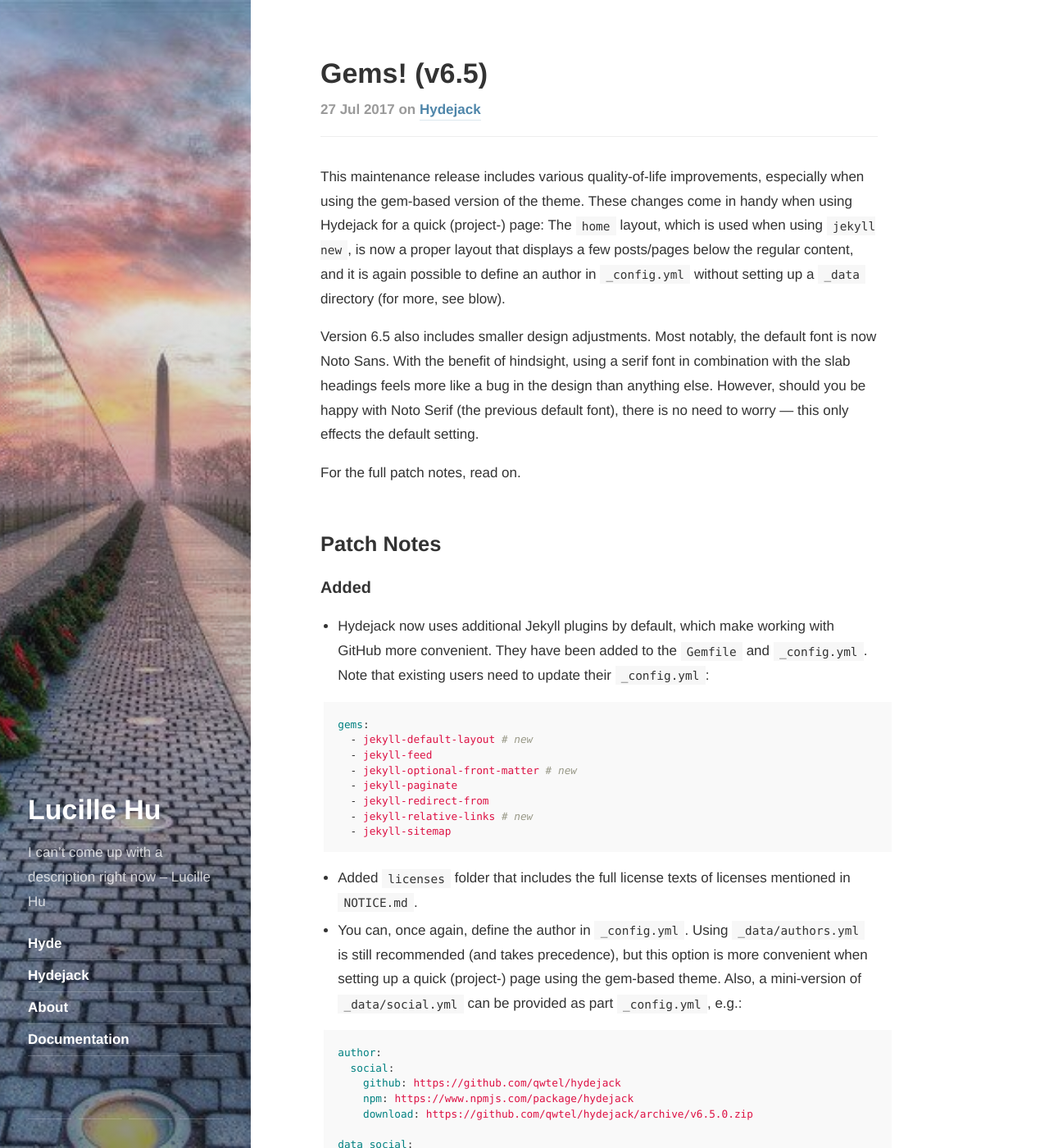
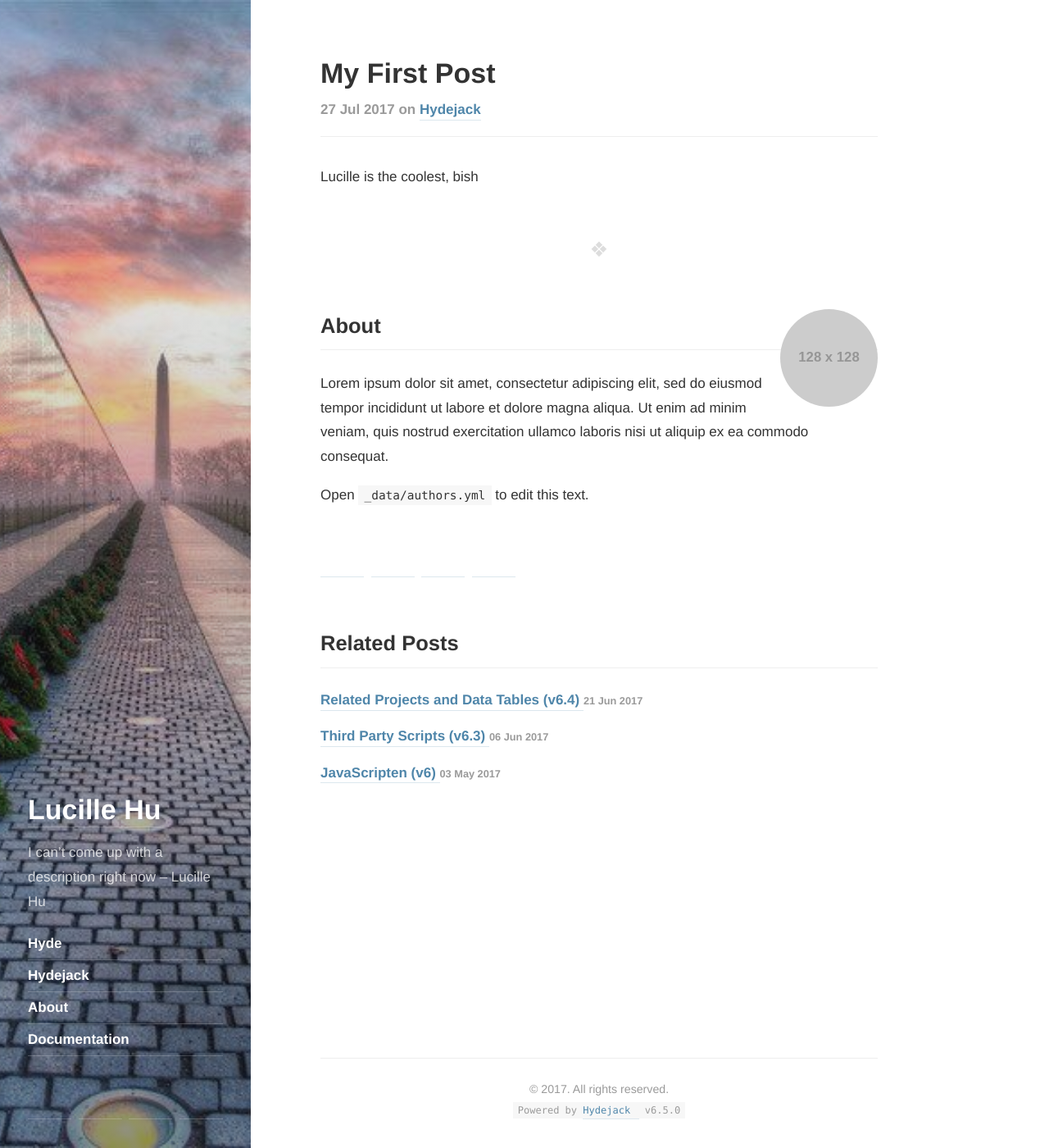
Before and after one commit to lucillerh/lucille54321.github.io, a Jekyll site: the page built from _posts/2017-07-27-gems.md, in a window 1280 px wide and 1400 px high. Shown: the whole window at 82% size. Built offline with Jekyll 4.4.1, drawn with Linux system fonts in a browser that asks for light colours; nearby versions of some CDN libraries; some of the changed text lies outside the part shown.

Commit message:
My first test post

```diff
--- a/_posts/2017-07-27-gems.md
+++ b/_posts/2017-07-27-gems.md
@@ -1,113 +1,7 @@
 ---
 layout: post
-title: 'Gems! (v6.5)'
+title: 'My First Post'
 tags: [hydejack]
 ---
 
-This maintenance release includes various quality-of-life improvements,
-especially when using the gem-based version of the theme.
-These changes come in handy when using Hydejack for a quick (project-) page:
-The `home` layout, which is used when using `jekyll new`,
-is now a proper layout that displays a few posts/pages below the regular content,
-and it is again possible to define an author in `_config.yml`
-without setting up a `_data` directory (for more, see blow).
-
-Version 6.5 also includes smaller design adjustments.
-Most notably, the default font is now Noto Sans.
-With the benefit of hindsight,
-using a serif font in combination with the slab headings feels more like a bug in the design than anything else.
-However, should you be happy with Noto Serif (the previous default font), there is no need to worry
---- this only effects the default setting.
-
-For the full patch notes, read on.
-
-## Patch Notes
-### Added
-* Hydejack now uses additional Jekyll plugins by default, which make working with GitHub more convenient.
-  They have been added to the `Gemfile` and `_config.yml`.
-  Note that existing users need to update their `_config.yml`:
-
-  ~~~yml
-  gems:
-    - jekyll-default-layout # new
-    - jekyll-feed
-    - jekyll-optional-front-matter # new
-    - jekyll-paginate
-    - jekyll-redirect-from
-    - jekyll-relative-links # new
-    - jekyll-sitemap
-  ~~~
-
-* Added `licenses` folder that includes the full license texts of licenses mentioned in `NOTICE.md`.
-* You can, once again, define the author in `_config.yml`.
-  Using `_data/authors.yml` is still recommended (and takes precedence),
-  but this option is more convenient when setting up a quick (project-) page using the gem-based theme.
-  Also, a mini-version of `_data/social.yml` can be provided as part `_config.yml`, e.g.:
-
-  ~~~yml
-  author:
-    social:
-      github: https://github.com/qwtel/hydejack
-      npm: https://www.npmjs.com/package/hydejack
-      download: https://github.com/qwtel/hydejack/archive/v6.5.0.zip
-
-  data_social:
-    github:
-      name: GitHub
-      icon: icon-github
-    npm:
-      name: npm
-      icon: icon-npm
-    download:
-      name: Download
-      icon: icon-box-add
-  ~~~
-
-* A download icon has been added to the default icon font and `_data/social.yml` has been updated.
-* Added `_includes/my-scripts.html`, `_sass/my-inline.scss` and `_sass/my-style.scss` to make it easier to add custom scripts and styles without modifying the source. This is especially handy when using the gem-based version of the theme.
-
-### Changed
-* Loading web fonts now starts earlier and content download no longer blocks
-  swapping out the fallback font for the new font.
-  Previously, a page containing lots of images could have delayed displaying the web fonts significantly.
-* The `home` layout no longer contains a message suggesting that you don't use it.
-* The `home` layout now shows up to 5 blog posts and up to 5 pages blow the regular content.
-* The version history has been moved from `docs/<version>/versions.md` to `CHANGELOG.md`.
-* The license notices have been moved from `docs/<version>/licenses.md` to `NOTICE.md`.
-* Updated gem and npm dependencies
-
-### Design
-* The default font has been changed from "Noto Serif" to "Noto Sans".
-  If you have a `font` entry in `_config.yml`, this will have no effect.
-* `nap.jpg` is no longer used as default background image in the gem-based theme.
-* The sidebar content width is now limited to the width of the sidebar (this only effects large screens).
-* Project cards and pagination buttons now have slightly rounded borders for a less "rigid" look.
-
-#### How to restore the old styles
-If you would like to use the old font, add the following to `_config.yml`:
-
-~~~yml
-font_heading: "'Roboto Slab', Helvetica, Arial, sans-serif"
-font:         "'Noto Serif', Georgia, serif"
-google_fonts: "Roboto+Slab:700|Noto+Serif:400,400i,700,700i"
-~~~
-
-If you were relying on the default setting for the background image, add the following to `_config.yml`:
-
-~~~yml
-image: /hydejack/assets/img/nap.jpg
-~~~
-
-Note that you have to replace `/hydejack` with your `baseurl`.
-
-To restore the old sidebar, open (or create) `_sass/my-inline.scss` and add the following:
-
-~~~css
-@media screen { .sidebar-sticky { left: 2rem; max-width: none; } }
-~~~
-
-To remove the border radius, open (or create) `_sass/my-inline.scss` and add the following:
-
-~~~css
-.card, .pagination-item { border-radius: 0!important; }
-~~~
+Lucille is the coolest, bish
```
